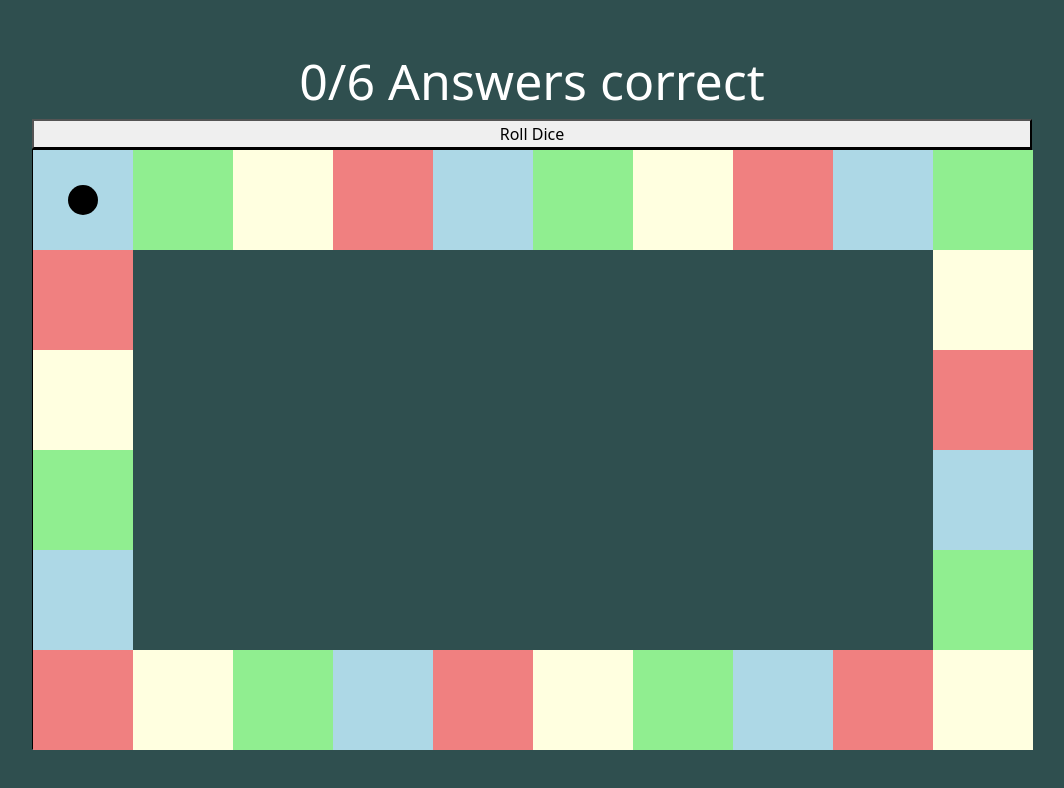
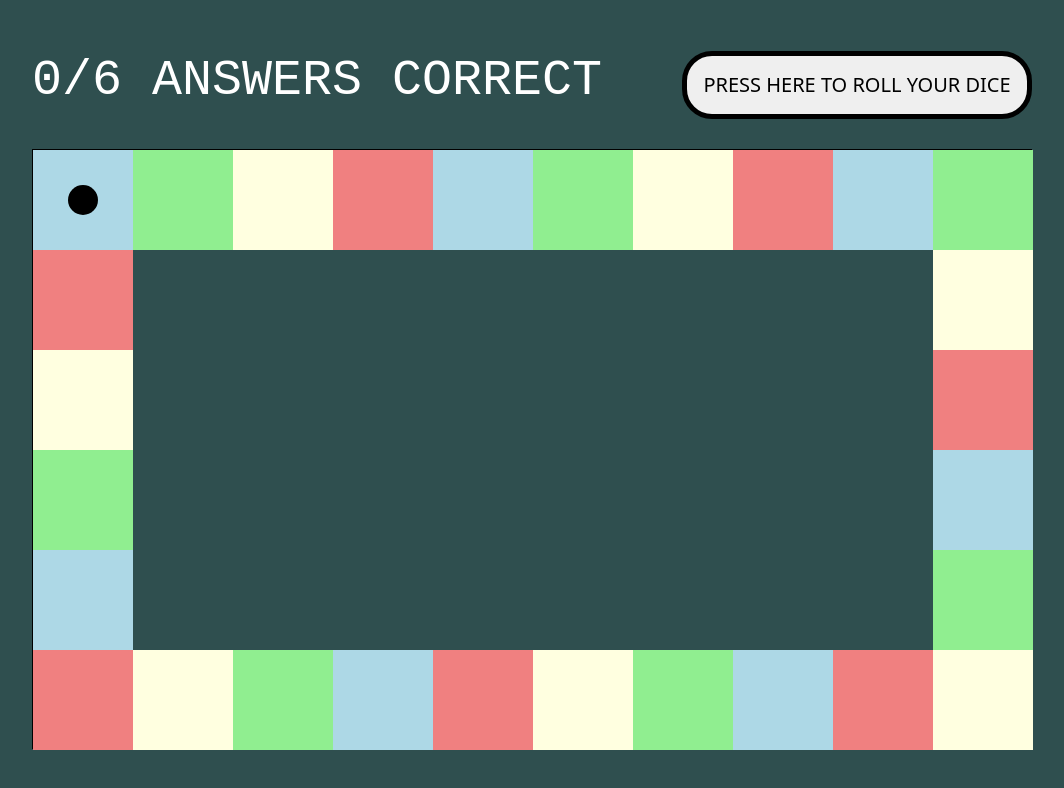
Before and after one commit to JamesBain999/capstone-project, a React (Vite) app in the folder capstone-frontend/: page /GameOptions/MainGame in a window 1280 px wide. Shown: the top 788 px of the page, without its empty margins (108-1172 px from the left). Built offline with nearby package versions, Linux system fonts and the light colour scheme.

Commit message:
added to project

```diff
--- a/capstone-frontend/src/GameComponents/DiceComponent.jsx
+++ b/capstone-frontend/src/GameComponents/DiceComponent.jsx
@@ -1,6 +1,6 @@
 import React from "react";
-import { toast } from 'react-toastify';
-import 'react-toastify/dist/ReactToastify.css';
+import { toast } from "react-toastify";
+import "react-toastify/dist/ReactToastify.css";
 
 // DiceComponent function component
 export default function DiceComponent({ onRollDice, disabled }) {
@@ -16,8 +16,21 @@ export default function DiceComponent({ onRollDice, disabled }) {
 
   // Rendering the button for rolling the dice
   return (
-    <button onClick={handleRollDice} disabled={disabled}>
-      Roll Dice
+    <button
+      style={{
+        borderRadius: "30px",
+        textTransform: "uppercase",
+        fontSize: "20px",
+        fontWeight: "500",
+        width: "350px",
+        boxShadow: "none",
+        padding: "0",
+        border: "solid black 5px"
+      }}
+      onClick={handleRollDice}
+      disabled={disabled}
+    >
+      Press here to roll your dice
     </button>
   );
 }
--- a/capstone-frontend/src/GameComponents/QuestionComponent.jsx
+++ b/capstone-frontend/src/GameComponents/QuestionComponent.jsx
@@ -1,10 +1,13 @@
 import React, { useEffect, useState } from "react";
 import { fetchQuestions } from "../services/ApiUtility"; // Importing utility function for fetching questions
 import { useGameState } from "../contexts/GameStateContext"; // Importing custom hook for accessing game state context
-import { toast } from 'react-toastify';
-import 'react-toastify/dist/ReactToastify.css';
+import { toast } from "react-toastify";
+import "react-toastify/dist/ReactToastify.css";
 
-export default function QuestionComponent({ onAnswerQuestion, currentCategory }) {
+export default function QuestionComponent({
+  onAnswerQuestion,
+  currentCategory,
+}) {
   const { currentGameState, setCurrentGameState } = useGameState(); // Using custom hook to get current game state
   const [currentQuestion, setCurrentQuestion] = useState(null); // State for storing the current question
 
@@ -22,7 +25,9 @@ export default function QuestionComponent({ onAnswerQuestion, currentCategory })
     );
     // Setting the current question to the first fetched question
     setCurrentQuestion(fetchedQuestion[0]);
-    console.log(`Difficulty of current question: ${currentGameState.gameDifficulty}`);
+    console.log(
+      `Difficulty of current question: ${currentGameState.gameDifficulty}`
+    );
     console.log(`Question data fetched from API: ${fetchedQuestion[0]}`);
   };
 
@@ -39,7 +44,9 @@ export default function QuestionComponent({ onAnswerQuestion, currentCategory })
       }));
     } else {
       // Alerting the user that the answer is incorrect
-      toast.error(`This answer is incorrect. The correct answer was: ${currentQuestion.correctAnswer}`);
+      toast.error(
+        `This answer is incorrect. The correct answer was: ${currentQuestion.correctAnswer}`
+      );
     }
     // Calling the callback function to proceed to the next question
     onAnswerQuestion();
@@ -53,7 +60,12 @@ export default function QuestionComponent({ onAnswerQuestion, currentCategory })
         {currentQuestion && (
           <>
             {/* Displaying the category and question */}
-            <h1 id="category-text">You landed on {currentCategory.toUpperCase()}</h1>
+            <h1 id="category-text">
+              You landed on{" "}
+              <span style={{ fontWeight: "1000" }}>
+                {currentCategory.toUpperCase()}
+              </span>
+            </h1>
             <h1 id="question-text">{currentQuestion.question.text}</h1>
             {/* Rendering the answer options as buttons */}
             <div id="answer-section">
@@ -63,7 +75,8 @@ export default function QuestionComponent({ onAnswerQuestion, currentCategory })
               ]
                 .sort() // Sorting answer options
                 .map((answerOption, index) => (
-                  <button className="question-button"
+                  <button
+                    className="question-button"
                     key={index}
                     onClick={() => handleAnswerButtonClick(answerOption)}
                   >
--- a/capstone-frontend/src/css/MainGame.css
+++ b/capstone-frontend/src/css/MainGame.css
@@ -48,15 +48,17 @@
     padding: 10px 20px;
     font-size: 16px;
     cursor: pointer;
-    margin-top: 20px;
+    margin-top: 15px;
     transition: background-color 0.3s, color 0.3s;
     width: 90%;
     height: 90%;
+    border: solid white 5px;
   }
 
   .question-button:hover {
     background-color: darkslategrey;
     color: white;
+    border: solid white 5px;
   }
 
   #answer-section {
@@ -69,6 +71,18 @@
 
  .correct-answers {
     color: white;
+    font-family: monospace;
     text-align: center;
     font-size: 50px;
+    text-transform: uppercase;
  }
+
+ .gameDetails{
+    display: flex;
+    justify-content: space-between;
+    margin-bottom: 30px;
+ }
+
+ .gameDetails button:hover{
+    cursor: pointer;
+ }
--- a/capstone-frontend/src/pages/MainGame.jsx
+++ b/capstone-frontend/src/pages/MainGame.jsx
@@ -1,28 +1,28 @@
-import React, { useState, useEffect } from "react";  // Importing necessary modules from React library
-import { useNavigate } from "react-router-dom";  // Importing useNavigate hook from react-router-dom
-import DiceComponent from "../GameComponents/DiceComponent";  // Importing custom DiceComponent
-import BoardComponent from "../GameComponents/BoardComponent";  // Importing custom BoardComponent
-import movePlayer from "../GameComponents/MovementLogic";  // Importing custom MovementLogic function
-import QuestionComponent from "../GameComponents/QuestionComponent";  // Importing custom QuestionComponent
-import { useGameState } from "../contexts/GameStateContext";  // Importing custom hook from GameStateContext
-import { useUserIdContext } from "../contexts/CurrentUserIdContext";  // Importing custom hook from CurrentUserIdContext
-import gameStateService from "../services/GameStateService";  // Importing game state service functions
-import getCategory from "../services/CategoryUtility";  // Importing utility function for determining category
+import React, { useState, useEffect } from "react"; // Importing necessary modules from React library
+import { useNavigate } from "react-router-dom"; // Importing useNavigate hook from react-router-dom
+import DiceComponent from "../GameComponents/DiceComponent"; // Importing custom DiceComponent
+import BoardComponent from "../GameComponents/BoardComponent"; // Importing custom BoardComponent
+import movePlayer from "../GameComponents/MovementLogic"; // Importing custom MovementLogic function
+import QuestionComponent from "../GameComponents/QuestionComponent"; // Importing custom QuestionComponent
+import { useGameState } from "../contexts/GameStateContext"; // Importing custom hook from GameStateContext
+import { useUserIdContext } from "../contexts/CurrentUserIdContext"; // Importing custom hook from CurrentUserIdContext
+import gameStateService from "../services/GameStateService"; // Importing game state service functions
+import getCategory from "../services/CategoryUtility"; // Importing utility function for determining category
 import "../css/MainGame.css";
 
-const rows = 6;  // Number of rows on the game board
-const columns = 10;  // Number of columns on the game board
-const tileSize = 100;  // Size of each tile on the game board
-const playerRadius = 15;  // Radius of the player avatar on the game board
+const rows = 6; // Number of rows on the game board
+const columns = 10; // Number of columns on the game board
+const tileSize = 100; // Size of each tile on the game board
+const playerRadius = 15; // Radius of the player avatar on the game board
 
 export default function MainGame() {
-  const navigate = useNavigate();  // Initializing useNavigate hook for navigation
-  const { currentUserId } = useUserIdContext();  // Using custom hook to get current user ID
-  const { currentGameState, setCurrentGameState } = useGameState();  // Using custom hook to get and set game state
-  const [diceNumber, setDiceNumber] = useState({ number: 0 });  // State to store the rolled dice number
-  const [gameStateId, setGameStateId] = useState(null);  // State to store the ID of the current game state
-  const [showQuestion, setShowQuestion] = useState(false);  // State to control whether to show the question component
-  const [currentCategory, setCurrentCategory] = useState("history");  // State to store the current category for questions
+  const navigate = useNavigate(); // Initializing useNavigate hook for navigation
+  const { currentUserId } = useUserIdContext(); // Using custom hook to get current user ID
+  const { currentGameState, setCurrentGameState } = useGameState(); // Using custom hook to get and set game state
+  const [diceNumber, setDiceNumber] = useState({ number: 0 }); // State to store the rolled dice number
+  const [gameStateId, setGameStateId] = useState(null); // State to store the ID of the current game state
+  const [showQuestion, setShowQuestion] = useState(false); // State to control whether to show the question component
+  const [currentCategory, setCurrentCategory] = useState("history"); // State to store the current category for questions
 
   // useEffect hook to update the current category based on the player's position on the game board
   useEffect(() => {
@@ -107,7 +107,6 @@ export default function MainGame() {
     }
   };
 
-
   // Function to handle rolling the dice
   const handleRollDice = (diceRoll) => {
     setDiceNumber({ number: diceRoll });
@@ -121,8 +120,13 @@ export default function MainGame() {
   // Rendering the main game component
   return (
     <div className="App">
-      <h1 className='correct-answers'>{currentGameState.score}/6 Answers correct</h1>
-      <DiceComponent onRollDice={handleRollDice} disabled={showQuestion} />
+      <div className="gameDetails">
+        <h1 className="correct-answers">
+          {currentGameState.score}/6 Answers correct
+        </h1>
+
+        <DiceComponent onRollDice={handleRollDice} disabled={showQuestion} />
+      </div>
       <div
         className="game-board"
         style={{
```
